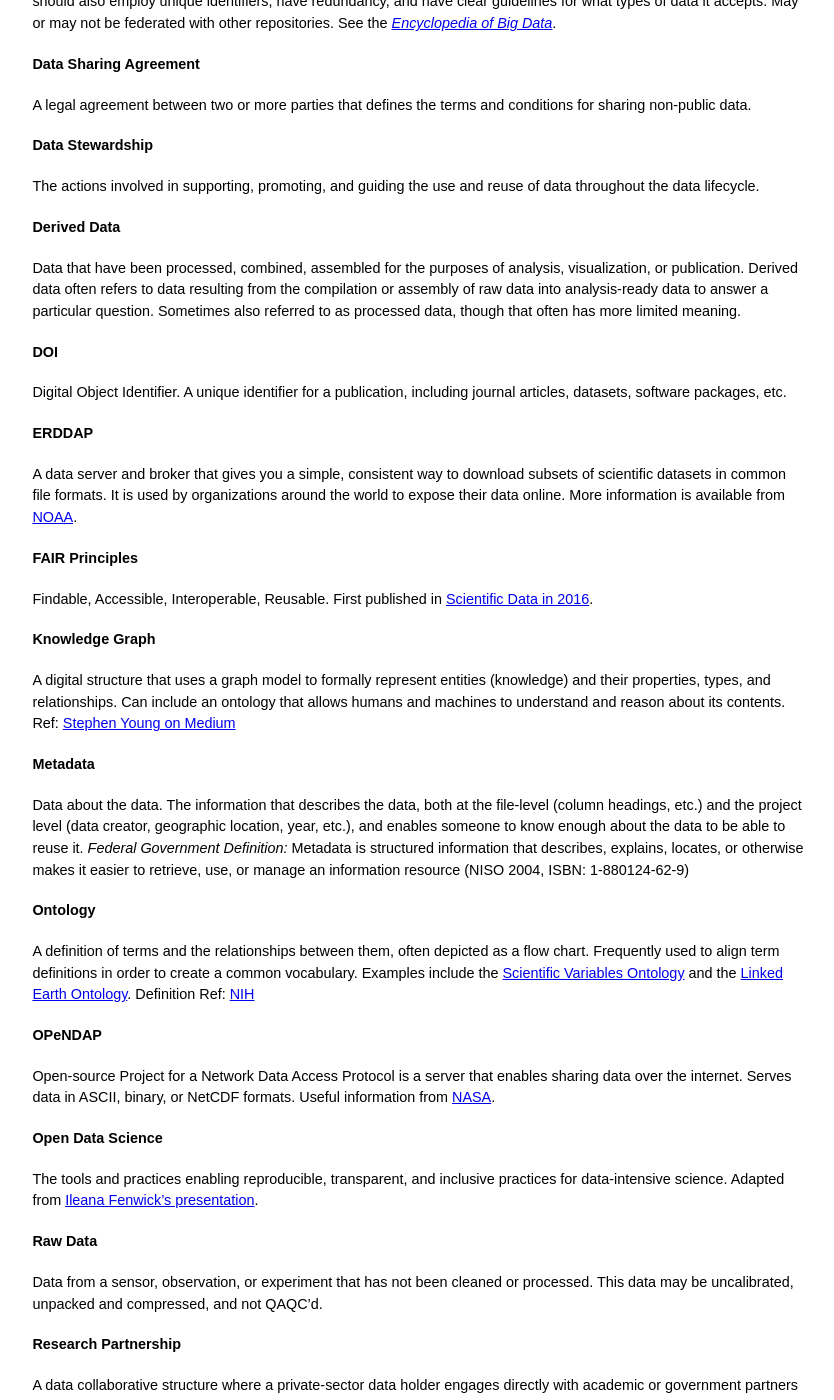
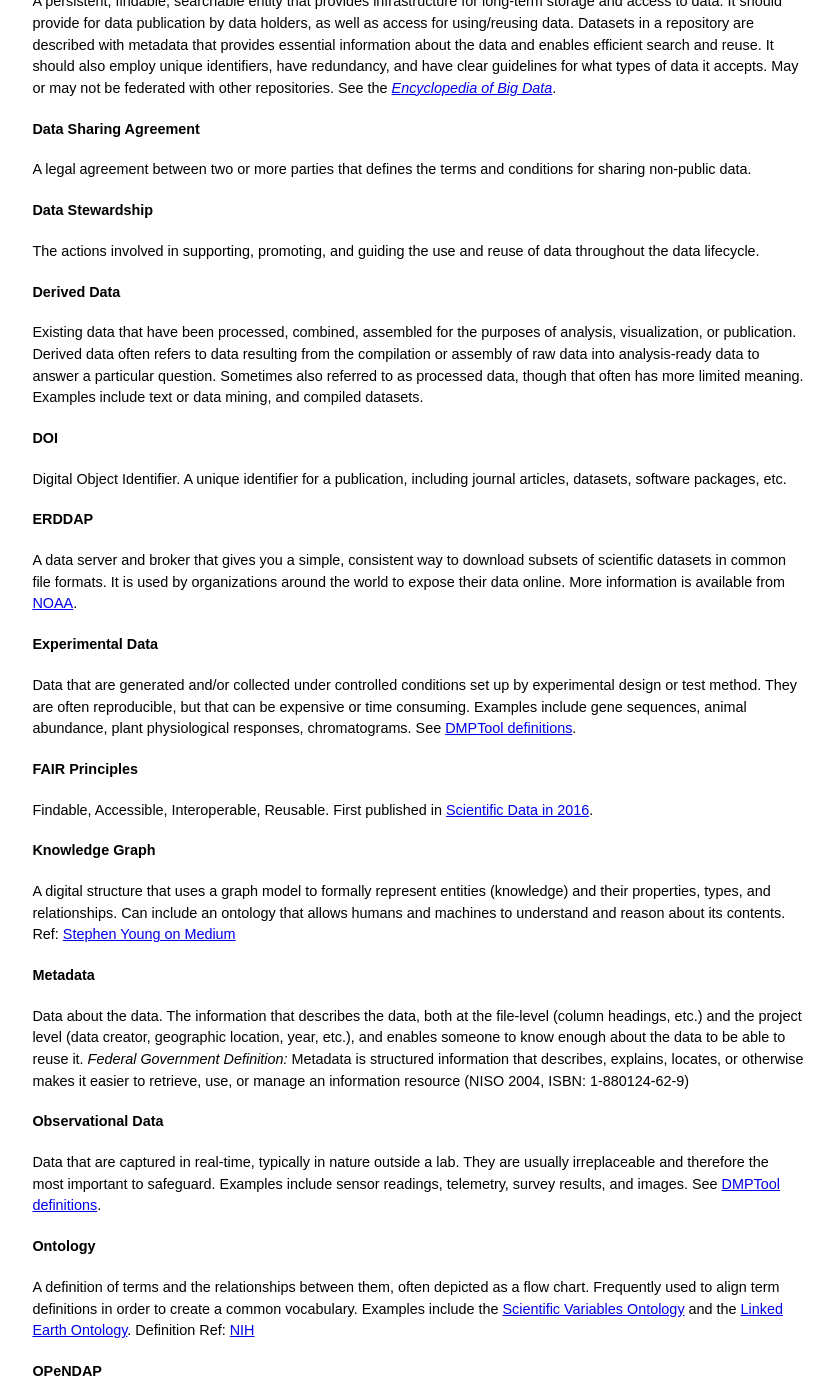
Before and after one commit to RWSCollab/glossary-data-mgmt-gov, a Jekyll site: the page index.html, which Jekyll copies as it is, in a window 1280 px wide and 1400 px high, scrolled down 2390 px. Shown: the whole window, without its empty margins (222-1056 px from the left). Built offline with Jekyll 4.4.1, drawn with Linux system fonts in a browser that asks for light colours; some of the changed text lies outside the part shown.

Commit message:
add new data terms

```diff
--- a/index.html
+++ b/index.html
@@ -101,15 +101,18 @@
 <a href="#derived-data">Derived Data</a><br />
 <a href="#doi">DOI</a><br />
 <a href="#erddap">ERDDAP</a><br />
+<a href="#experimental-data">Experimental Data</a><br />
 <a href="#fair-principles">FAIR Principles</a><br />
 <a href="#knowledge-graph">Knowledge Graph</a><br />
 <a href="#metadata">Metadata</a><br />
+<a href="#observational-data">Observational Data</a><br />
 <a href="#ontology">Ontology</a><br />
 <a href="#opendap">OPeNDAP</a><br />
 <a href="#open-data-science">Open Data Science</a><br />
 <a href="#raw-data">Raw Data</a><br />
 <a href="#research-partnership">Research Parnership</a><br />
 <a href="#schema">Schema</a><br />
+<a href="#simulation-data">Simulation Data</a><br />
 <a href="#thredds">THREDDS</a><br />
 <a href="#trusted-intermediary">Trusted Intermediary</a></p>
 <p><a href="#other-similar-glossaries">Other Similar Glossaries</a></p>
@@ -147,11 +150,13 @@
 <h4 id="data-stewardship">Data Stewardship</h4>
 <p>The actions involved in supporting, promoting, and guiding the use and reuse of data throughout the data lifecycle.</p>
 <h4 id="derived-data">Derived Data</h4>
-<p>Data that have been processed, combined, assembled for the purposes of analysis, visualization, or publication.  Derived data often refers to data resulting from the compilation or assembly of raw data into analysis-ready data to answer a particular question.  Sometimes also referred to as processed data, though that often has more limited meaning.</p>
+<p>Existing data that have been processed, combined, assembled for the purposes of analysis, visualization, or publication.  Derived data often refers to data resulting from the compilation or assembly of raw data into analysis-ready data to answer a particular question.  Sometimes also referred to as processed data, though that often has more limited meaning.  Examples include text or data mining, and compiled datasets.</p>
 <h4 id="doi">DOI</h4>
 <p>Digital Object Identifier.  A unique identifier for a publication, including journal articles, datasets, software packages, etc.</p>
 <h4 id="erddap">ERDDAP</h4>
 <p>A data server and broker that gives you a simple, consistent way to download subsets of scientific datasets in common file formats.  It is used by organizations around the world to expose their data online.  More information is available from <a href="https://coastwatch.pfeg.noaa.gov/erddap/information.html">NOAA</a>.</p>
+<h4 id="experimental-data">Experimental Data</h4>
+<p>Data that are generated and/or collected under controlled conditions set up by experimental design or test method.  They are often reproducible, but that can be expensive or time consuming.  Examples include gene sequences, animal abundance, plant physiological responses, chromatograms.  See <a href="https://dmptool.org/general_guidance">DMPTool definitions</a>.</p>
 <h4 id="fair-principles">FAIR Principles</h4>
 <p>Findable, Accessible, Interoperable, Reusable.  First published in <a href="https://doi.org/10.1038/sdata.2016.18">Scientific Data in 2016</a>.</p>
 <h4 id="knowledge-graph">Knowledge Graph</h4>
@@ -159,6 +164,8 @@
 <h4 id="metadata">Metadata</h4>
 <p>Data about the data.  The information that describes the data, both at the file-level (column headings, etc.) and the project level (data creator, geographic location, year, etc.), and enables someone to know enough about the data to be able to reuse it.
 <em>Federal Government Definition:</em> Metadata is structured information that describes, explains, locates, or otherwise makes it easier to retrieve, use, or manage an information resource (NISO 2004, ISBN: 1-880124-62-9)</p>
+<h4 id="observational-data">Observational Data</h4>
+<p>Data that are captured in real-time, typically in nature outside a lab.  They are usually irreplaceable and therefore the most important to safeguard.  Examples include sensor readings, telemetry, survey results, and images. See <a href="https://dmptool.org/general_guidance">DMPTool definitions</a>.</p>
 <h4 id="ontology">Ontology</h4>
 <p>A definition of terms and the relationships between them, often depicted as a flow chart.  Frequently used to align term definitions in order to create a common vocabulary.  Examples include the <a href="https://scientificvariablesontology.org/new_site/index.html">Scientific Variables Ontology</a> and the <a href="http://linked.earth/Ontology/release/index.html">Linked Earth Ontology</a>.  Definition Ref: <a href="https://www.nigms.nih.gov/education/Inside-Life-Science/Pages/what-is-an-ontology.aspx">NIH</a></p>
 <h4 id="opendap">OPeNDAP</h4>
@@ -174,6 +181,8 @@
 <h4 id="schema">Schema</h4>
 <p>An outline, diagram, or model of the structure of different types of data.<br />
 This can be within a relational database, where the schema describes the tables and fields contained within the database.  Another type is the XML schema, which describes the elements in the XML file using a specific structure.  This structure is frequently used for metadata.</p>
+<h4 id="simulation-data">Simulation Data</h4>
+<p>Data that are generated by machine from test models.  These data are likely reproducible if the code, model parameters, and input data are preserved.  Examples include climate or economic models.  See <a href="https://dmptool.org/general_guidance">DMPTool definitions</a>.</p>
 <h4 id="thredds">THREDDS</h4>
 <p>The Thematic Real-time Environmental Distributed Data Services (THREDDS) server has features and interfaces that make it easier to explore and use data, both interactively and via automatic clients.  THREDDS services include OPeNDAP and NetCDF Subset Service (NCSS).  User guide from National Center for Environmental Information (NCEI) is <a href="https://www.ncei.noaa.gov/access/thredds-user-guide">here</a>.</p>
 <h4 id="trusted-intermediary">Trusted Intermediary</h4>
```
Also changed, not shown: RWSC_glossary.md (+16 -1 lines).
